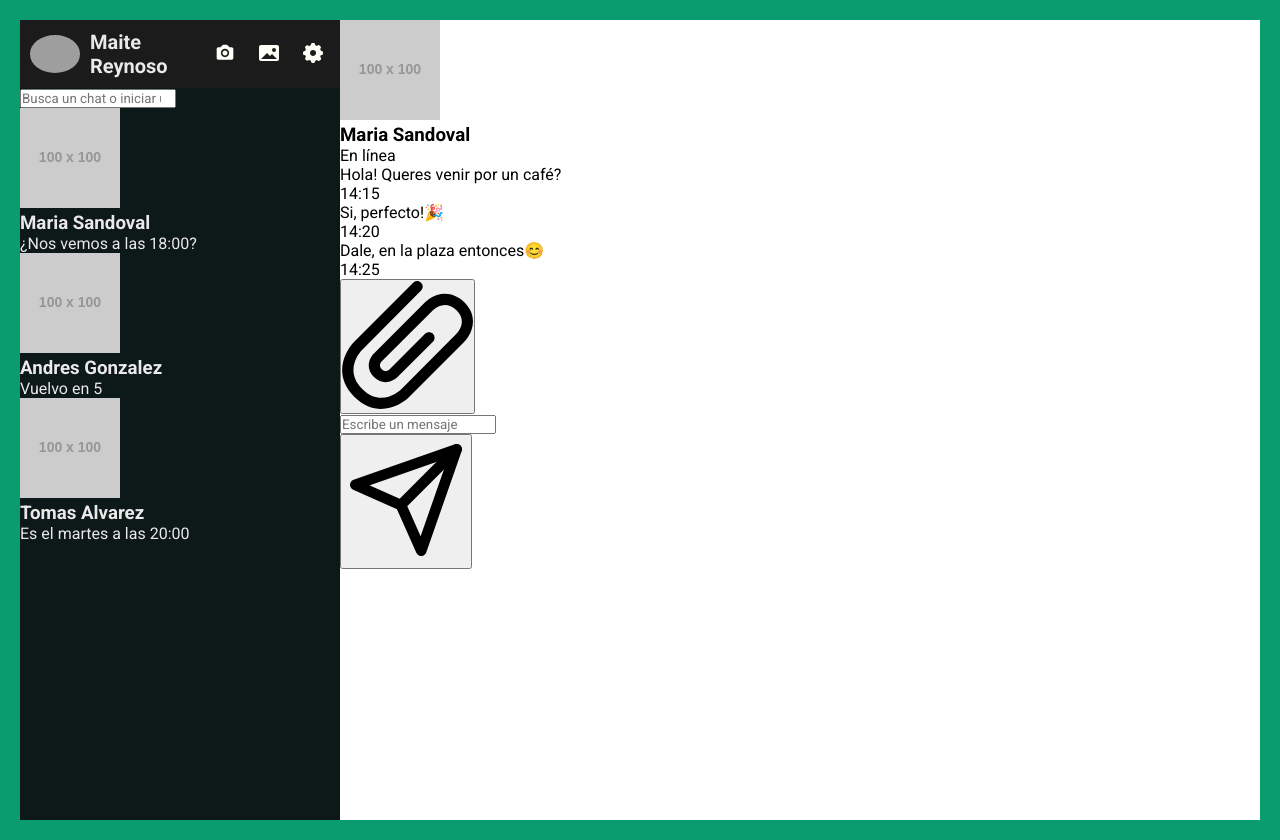
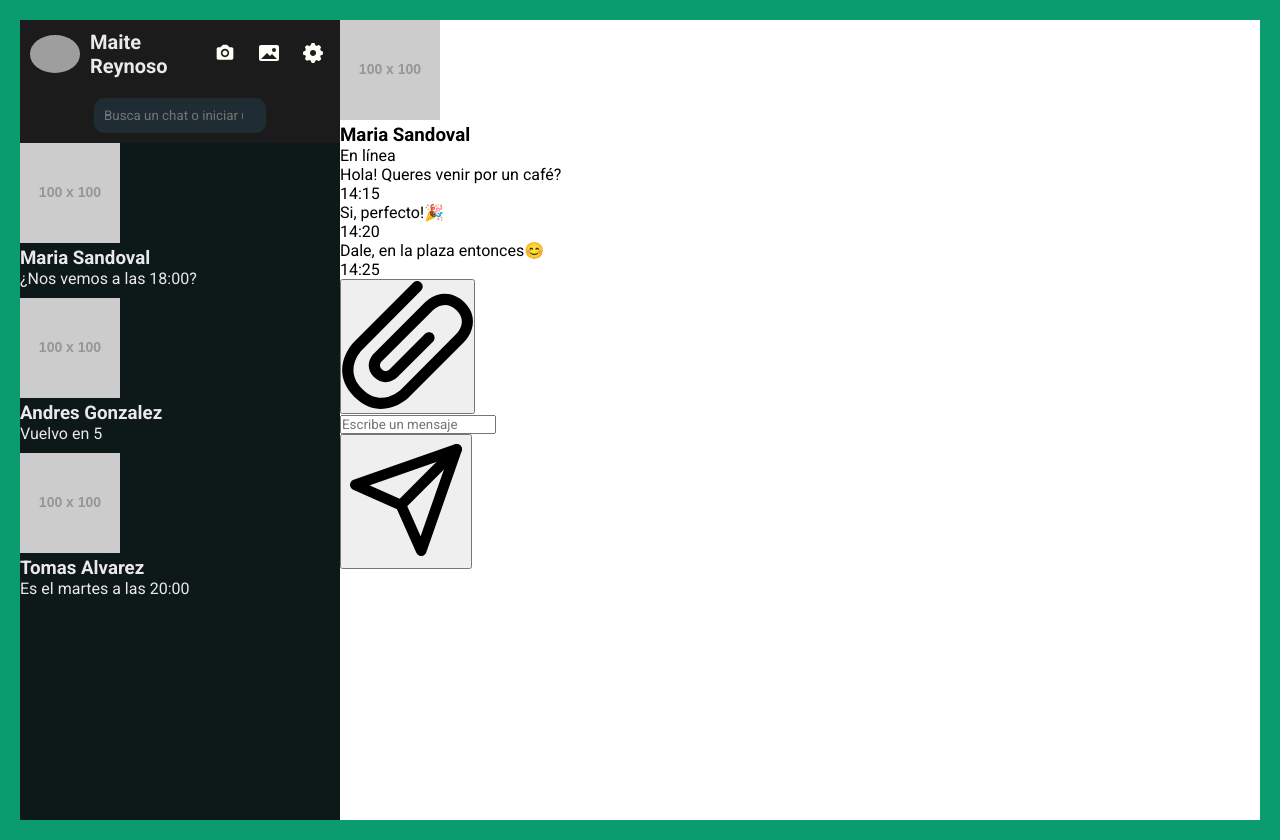
Before and after one commit to mai-vr/proyecto-base-fullstack, a plain HTML site: page index.html in a window 1280 px wide. Drawn offline with Linux system fonts and the light colour scheme; grey boxes are pictures that could not be loaded; placeholder pictures from the web are drawn by us; a web font is replaced by a local one.

Commit message:
add: styles hover sidebar y estilos en sidebar chats

```diff
--- a/styles/main.css
+++ b/styles/main.css
@@ -86,3 +86,51 @@ aside header{
     background-color: var(--grey-700);
     transform: translateY(-4px);
 }
+
+.search{
+    background-color: var(--grey-800);
+    padding: 10px;
+    display: flex;
+    justify-content: center;
+    align-items: center;
+}
+
+.search form input{
+    background-color: var(--grey-700);
+    width: 100%;
+    display: block;
+    border: none;
+    padding: 10px;
+    border-radius: 10px;
+    outline: none;
+    color: white;
+}
+
+.search input:focus{
+    outline: 1px solid var(--grey-300);
+}
+
+.chats ul{
+    list-style: none;
+    display: flex;
+    flex-direction: column;
+    gap: 10px;
+}
+
+.user-chat{
+    display: flex;
+    padding: 10px;
+    align-items: center;
+    gap: 10px;
+}
+
+.user-chat img{
+    border-radius: 50%;
+    width: 80px;
+}
+
+.user-chat:hover{
+    background-color: var(--grey-700);
+    cursor: pointer;
+    border-left: 3px solid var(--green-300);
+}
```
